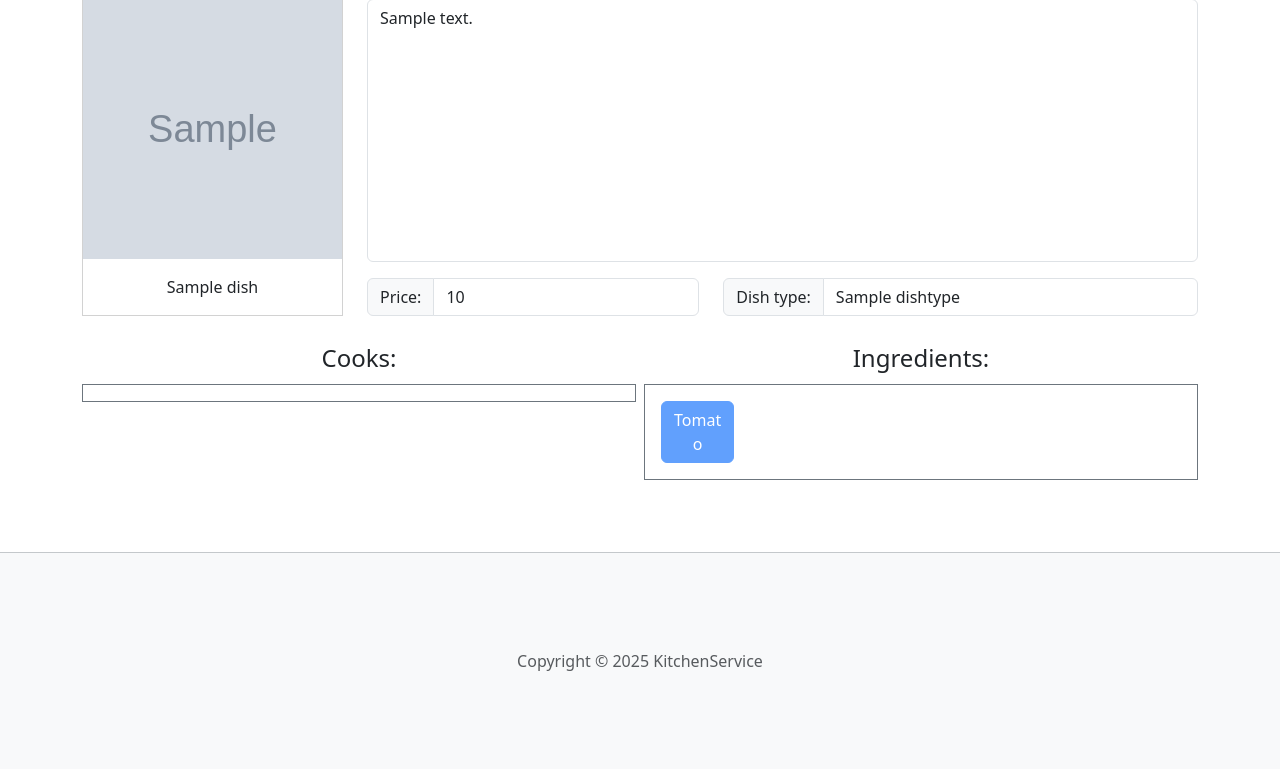
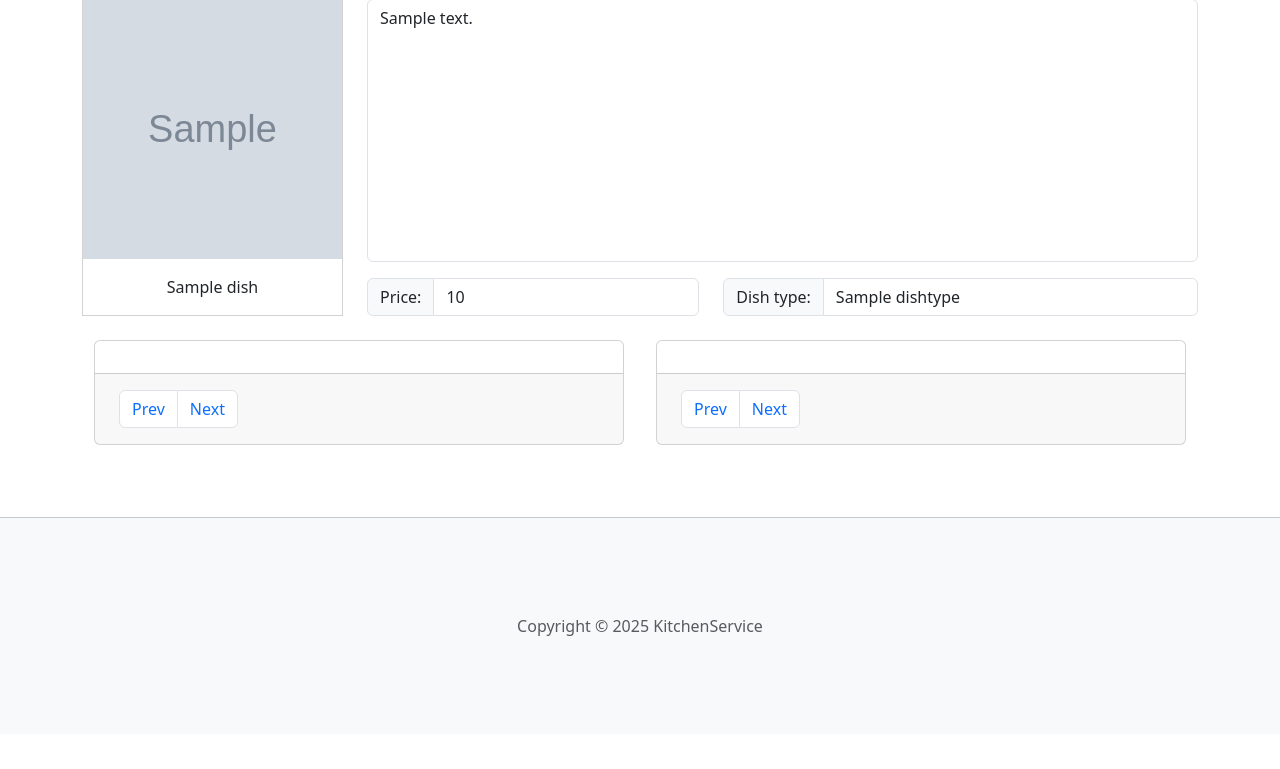
Before and after one commit to Windings-Lab/kitchen-service, a Django app: page /dish/detail/1/ in a window 1280 px wide. Shown: the part 107-876 px from the top of the page. After the commit the page ends 743 px from the top, so only its background shows below. Run offline with Django 5.2, Linux system fonts and the light colour scheme; data comes from the database, SQL or seed files in the repository; tables that the repository leaves empty hold one stand-in row (values such as "Sample post"); grey boxes marked "Sample" are stand-in pictures.

Commit message:
Implemented client side pagination in forms

```diff
--- a/kitchen/models.py
+++ b/kitchen/models.py
@@ -1,11 +1,15 @@
 from functools import wraps
 
+import inflect
 from django.contrib.auth.models import AbstractUser
 from django.db import models
 from django.urls import reverse
 from PIL import Image
 from utility import create_route
 from django.urls.exceptions import NoReverseMatch
+
+
+p = inflect.engine()
 
 
 def handle_no_reverse_match(func):
@@ -19,10 +23,20 @@
 
 
 class BaseModelMixin:
+    def __init__(self, *args, **kwargs):
+        super().__init__(*args, **kwargs)
+
+    @classmethod
     def __init_subclass__(cls, **kwargs):
         super().__init_subclass__()
         cls.route = create_route(cls.__name__)
         cls.class_name = cls.__name__
+        cls.page_name = cls.route + "-page"
+        cls.plural_name = (
+            p.plural(cls.class_name.lower())
+             .replace(" ", "")
+        )
+
 
     @handle_no_reverse_match
     def get_create_url(self):
--- a/kitchen/views.py
+++ b/kitchen/views.py
@@ -1,4 +1,4 @@
-from django.db.models import Prefetch, Value, BooleanField, When, Case
+from django.db.models import Value, BooleanField, When, Case, Prefetch
 from django.shortcuts import render
 from django.urls import reverse_lazy
 from django.views import generic
@@ -96,14 +96,16 @@
     def get_context_data(self, **kwargs):
         context = super().get_context_data(**kwargs)
 
-        context["dish_types"] = DishType.objects.only("name")
+        context[DishType.plural_name] = DishType.objects.only("name")
+        context[Ingredient.plural_name] = Ingredient.objects.only("name")
+        context[Cook.plural_name] = Cook.objects.only("username")
 
         return context
 
 
 class DishUpdateView(generic.UpdateView):
     model = Dish
-    fields = ["name", "description", "price", "image", "dish_type"]
+    fields = "__all__"
     success_url = reverse_lazy("kitchen:dish-list")
 
     def get_queryset(self):
@@ -117,6 +119,7 @@
             "dish_type__id",
             "dish_type__name",
         )
+        query = query.prefetch_related("ingredients", "cooks")
 
         return query
 
@@ -139,9 +142,9 @@
                 output_field=BooleanField()
             )
         )
-        context["dish_types"] = DishType.objects.only("name")
-        context["ingredients"] = ingredients.order_by("-selected")
-        context["cooks"] = cooks.order_by("-selected")
+        context[DishType.plural_name] = DishType.objects.only("name")
+        context[Ingredient.plural_name] = ingredients.order_by("-selected")
+        context[Cook.plural_name] = cooks.order_by("-selected")
 
         return context
 
@@ -169,8 +172,8 @@
 
         dish = self.object
 
-        context["ingredients"] = dish.ingredients.all()
-        context["cooks"] = dish.cooks.all()
+        context[Ingredient.plural_name] = dish.ingredients.all()
+        context[Cook.plural_name] = dish.cooks.all()
 
         return context
 
--- a/requirements.txt
+++ b/requirements.txt
@@ -1,3 +1,4 @@
 django==5.2
 pillow==11.2.0
 django-debug-toolbar==5.1.0
+inflect==7.5.0
--- /dev/null
+++ b/static/js/pagination.js
@@ -0,0 +1,100 @@
+// Pass the object list from Django to JavaScript
+document.addEventListener("DOMContentLoaded", function() {
+    const itemsPerPage = 5;
+
+    const paginators = document.querySelectorAll(".paginator");
+    for (const paginator of paginators) {
+        const container = paginator.querySelector(".object-list")
+        const objectList = Array.from(container.children);
+        let currentPage = 1;
+
+        function renderList(page)
+        {
+            const startIndex = (page - 1) * itemsPerPage;
+            const endIndex = startIndex + itemsPerPage;
+            const currentItems = objectList.slice(startIndex, endIndex);
+
+            // Clear the current list content
+            container.innerHTML = "";
+
+            // Render the current page of objects
+            currentItems.forEach(item => {
+                container.appendChild(item);
+            });
+
+            updatePaginationControls(page);
+        }
+
+        function updatePaginationControls(page)
+        {
+            const totalPages = Math.ceil(objectList.length / itemsPerPage);
+            const paginationContainer = paginator.querySelector(".pagination");
+
+            // Clear existing page numbers
+            while (paginationContainer.children.length > 2) {
+                paginationContainer.removeChild(paginationContainer.children[1]);
+            }
+
+            // Add page numbers dynamically
+            for (let i = 1; i <= totalPages; i++) {
+                const pageItem = document.createElement("li");
+                pageItem.classList.add("page-item");
+
+                const pageButton = document.createElement("button");
+                pageButton.classList.add("page-link");
+                pageButton.textContent = i;
+                pageButton.type = "button";
+                pageButton.addEventListener("click", () => {
+                    currentPage = i;
+                    renderList(currentPage);
+                });
+
+                if (i === page) {
+                    pageItem.classList.add("active");
+                }
+
+                pageItem.appendChild(pageButton);
+                paginationContainer.insertBefore(pageItem, paginationContainer.querySelector(".next-btn").parentElement);
+            }
+
+            // Disable prev/next buttons when on first/last page
+            paginationContainer.querySelector(".prev-btn").classList.toggle("disabled", page === 1);
+            paginationContainer.querySelector(".next-btn").classList.toggle("disabled", page === totalPages);
+        }
+
+        // Pagination Button Handlers
+        paginator.querySelector(".prev-btn").addEventListener("click", () => {
+            if (currentPage > 1) {
+                currentPage--;
+                renderList(currentPage);
+            }
+        });
+
+        paginator.querySelector(".next-btn").addEventListener("click", () => {
+            const totalPages = Math.ceil(objectList.length / itemsPerPage);
+            if (currentPage < totalPages) {
+                currentPage++;
+                renderList(currentPage);
+            }
+        });
+
+        document.addEventListener("submit", (event) => {
+            event.preventDefault();
+
+            container.innerHTML = "";
+
+            for (const item of objectList)
+            {
+                if (item.querySelector("input").checked)
+                {
+                    container.appendChild(item);
+                }
+            }
+
+            event.target.submit();
+        })
+
+        // Initial render
+        renderList(currentPage);
+    }
+});
--- a/templates/includes/config/js-scripts.html
+++ b/templates/includes/config/js-scripts.html
@@ -4,3 +4,4 @@
         integrity="sha384-k6d4wzSIapyDyv1kpU366/PK5hCdSbCRGRCMv+eplOQJWyd1fbcAu9OCUj5zNLiq"
         crossorigin="anonymous"></script>
 <script src="{% static "js/theme.js" %}"></script>
+<script src="{% static "js/pagination.js" %}"></script>
--- a/templates/includes/multiple-check-buttons-readonly.html
+++ b/templates/includes/multiple-check-buttons-readonly.html
@@ -1,26 +1,12 @@
 {% load custom_tags %}
 
 <fieldset class="h-100">
-  <legend>
-    {{ legend }}:
-  </legend>
-  <div class="row row-cols-sm-2 row-cols-md-3 row-cols-lg-6 border border-secondary p-2">
+  <div class="row g-1 object-list">
   {% for item in query_for %}
-    <div class="col-2 p-2">
-      <input type="checkbox"
-             class="btn-check"
-             name="{{ legend|lower }}"
-             value="{{ item.id }}"
-             id="id_{{ legend|lower }}_{{ item.id }}"
-             autocomplete="off"
-             checked
-             disabled
-      >
-      <label class="btn btn-outline-primary w-100 h-100 d-flex justify-content-center align-items-center"
-             for="id_{{ legend|lower }}_{{ item.id }}"
-             style="word-break: break-word">
+    <div class="col-12">
+      <button type="button" class="btn btn-primary w-100" disabled>
         <span class="text-center">{{ item|get_attribute:field }}</span>
-      </label>
+      </button>
     </div>
   {% endfor %}
   </div>
--- /dev/null
+++ b/templates/includes/pagination_client.html
@@ -0,0 +1,10 @@
+<nav>
+  <ul class="pagination m-0 m-2">
+    <li class="page-item">
+      <button type="button" class="page-link prev-btn">Prev</button>
+    </li>
+    <li class="page-item">
+      <button type="button" class="page-link next-btn">Next</button>
+    </li>
+  </ul>
+</nav>
--- a/templates/kitchen/dish_detail.html
+++ b/templates/kitchen/dish_detail.html
@@ -27,10 +27,24 @@
     <div class="col p-4">
       <div class="row">
         <div class="col me-2">
-          {% include "includes/multiple-check-buttons-readonly.html" with legend="Cooks" query_for=cooks field="username" %}
+          <div class="card">
+              <div class="card-body">
+                {% include "includes/multiple-check-buttons-readonly.html" with model=cooks.model query_for=cooks field="username" %}
+              </div>
+              <div class="card-footer">
+                {% include "includes/pagination_client.html" %}
+              </div>
+          </div>
         </div>
         <div class="col">
-          {% include "includes/multiple-check-buttons-readonly.html" with legend="Ingredients" query_for=ingredients field="name" %}
+          <div class="card">
+              <div class="card-body">
+                {% include "includes/multiple-check-buttons-readonly.html" with model=ingredients.model query_for=ingredients field="name" %}
+              </div>
+              <div class="card-footer">
+                {% include "includes/pagination_client.html" %}
+              </div>
+          </div>
         </div>
       </div>
     </div>
```
Also changed, not shown: templates/includes/multiple-check-buttons.html (+8 -12 lines), templates/kitchen/dish_form.html (+24 -3 lines), utility/__init__.py (+20 -0 lines).
